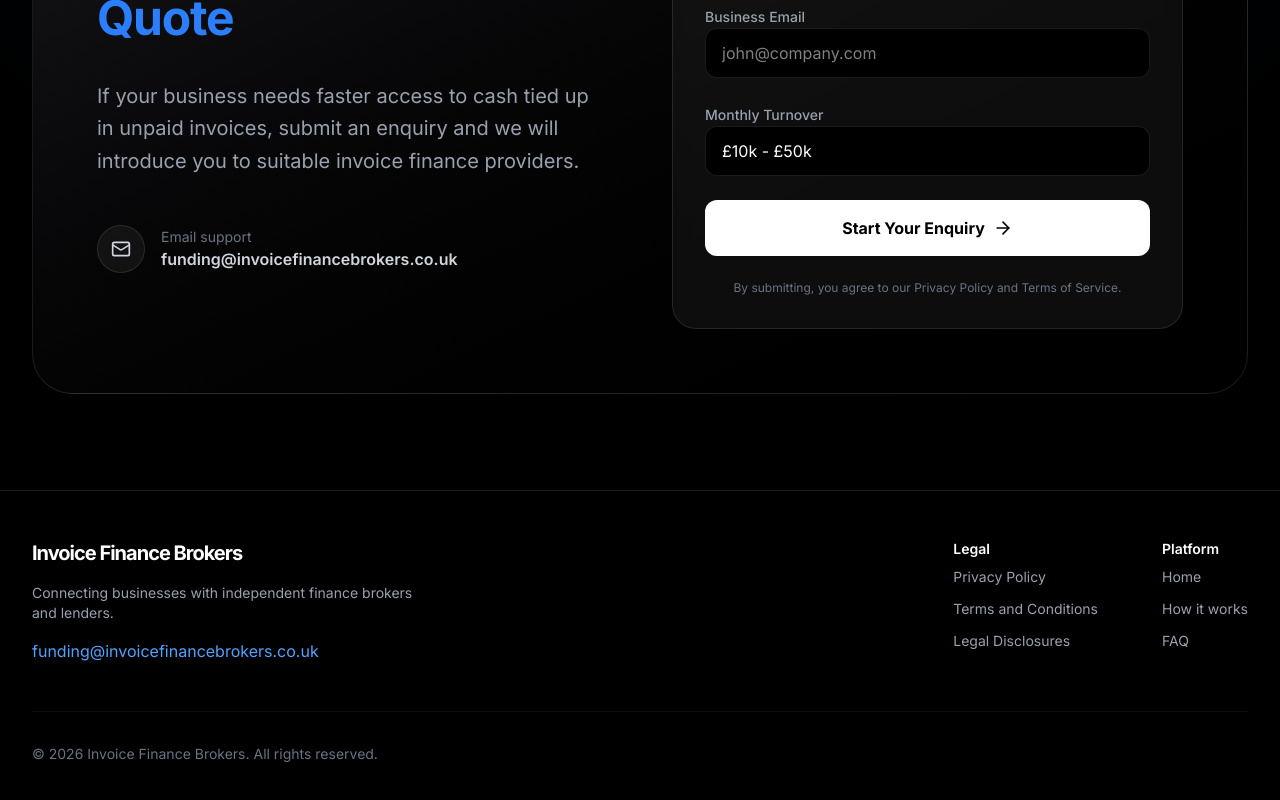
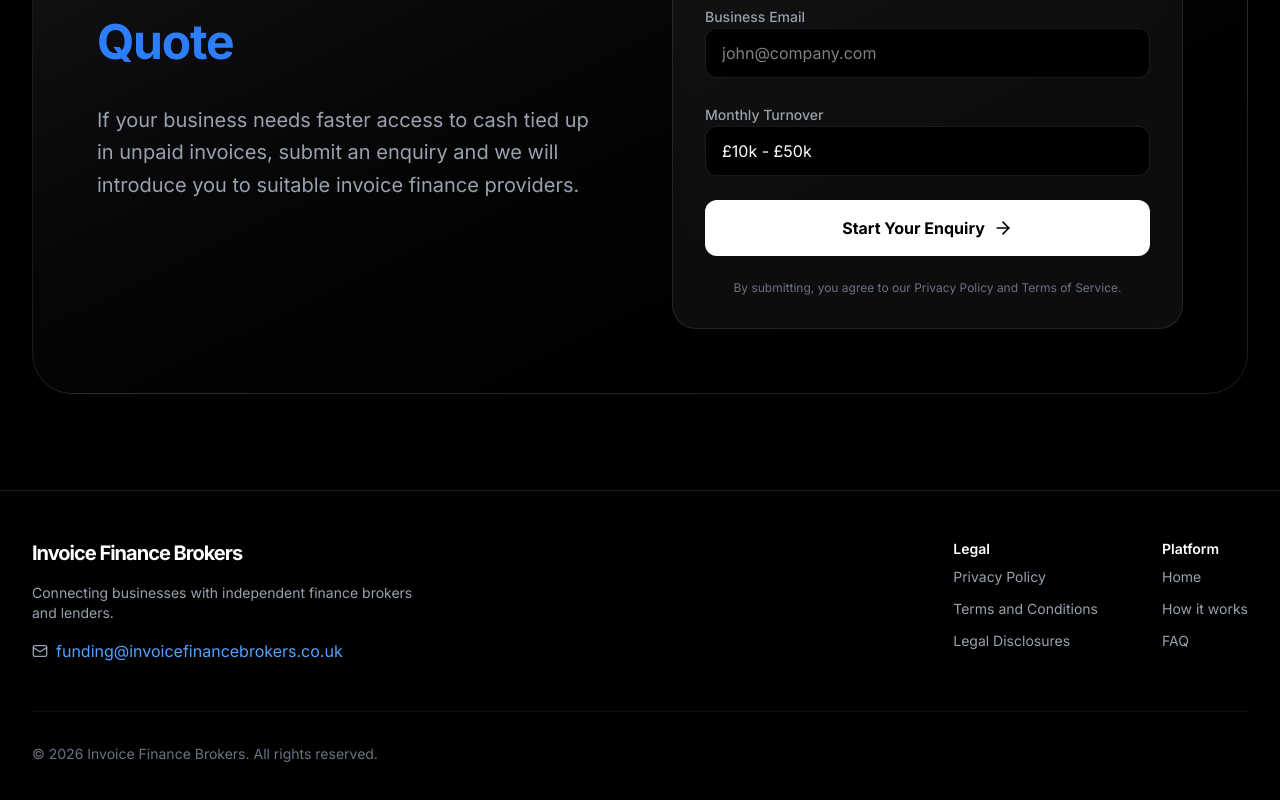
Before and after one commit to infibro/ifb-landing, a React (Vite) app: page / in a window 1280 px wide. Shown: the part 5352-6152 px from the top of the page. Built offline with nearby package versions, Linux system fonts and the light colour scheme.

Commit message:
style: move email support block from cta to footer

```diff
--- a/src/components/CTA.tsx
+++ b/src/components/CTA.tsx
@@ -17,18 +17,7 @@ export default function CTA() {
                 If your business needs faster access to cash tied up in unpaid invoices, submit an enquiry and we will introduce you to suitable invoice finance providers.
               </p>
 
-              <div className="space-y-6">
 
-                <div className="flex items-center gap-4 text-gray-300">
-                  <div className="w-12 h-12 rounded-full bg-white/5 flex items-center justify-center border border-white/10">
-                    <Mail className="w-5 h-5" />
-                  </div>
-                  <div>
-                    <p className="text-sm text-gray-500">Email support</p>
-                    <p className="font-semibold">funding@invoicefinancebrokers.co.uk</p>
-                  </div>
-                </div>
-              </div>
             </div>
 
             <div className="bg-white/5 border border-white/10 p-8 rounded-3xl backdrop-blur-sm">
--- a/src/components/Footer.tsx
+++ b/src/components/Footer.tsx
@@ -1,4 +1,5 @@
 import { Link } from 'react-router-dom';
+import { Mail } from 'lucide-react';
 
 export default function Footer() {
   return (
@@ -11,9 +12,12 @@ export default function Footer() {
             <p className="text-gray-400 text-sm max-w-sm text-center md:text-left">
               Connecting businesses with independent finance brokers and lenders.
             </p>
-            <a href="mailto:funding@invoicefinancebrokers.co.uk" className="text-blue-400 hover:text-blue-300 mt-4 transition-colors">
-              funding@invoicefinancebrokers.co.uk
-            </a>
+            <div className="flex items-center gap-2 mt-4">
+              <Mail className="w-4 h-4 text-gray-400" />
+              <a href="mailto:funding@invoicefinancebrokers.co.uk" className="text-blue-400 hover:text-blue-300 transition-colors">
+                funding@invoicefinancebrokers.co.uk
+              </a>
+            </div>
           </div>
 
           <div className="flex flex-col md:flex-row gap-8 md:gap-16 text-center md:text-left text-sm text-gray-400">
```
